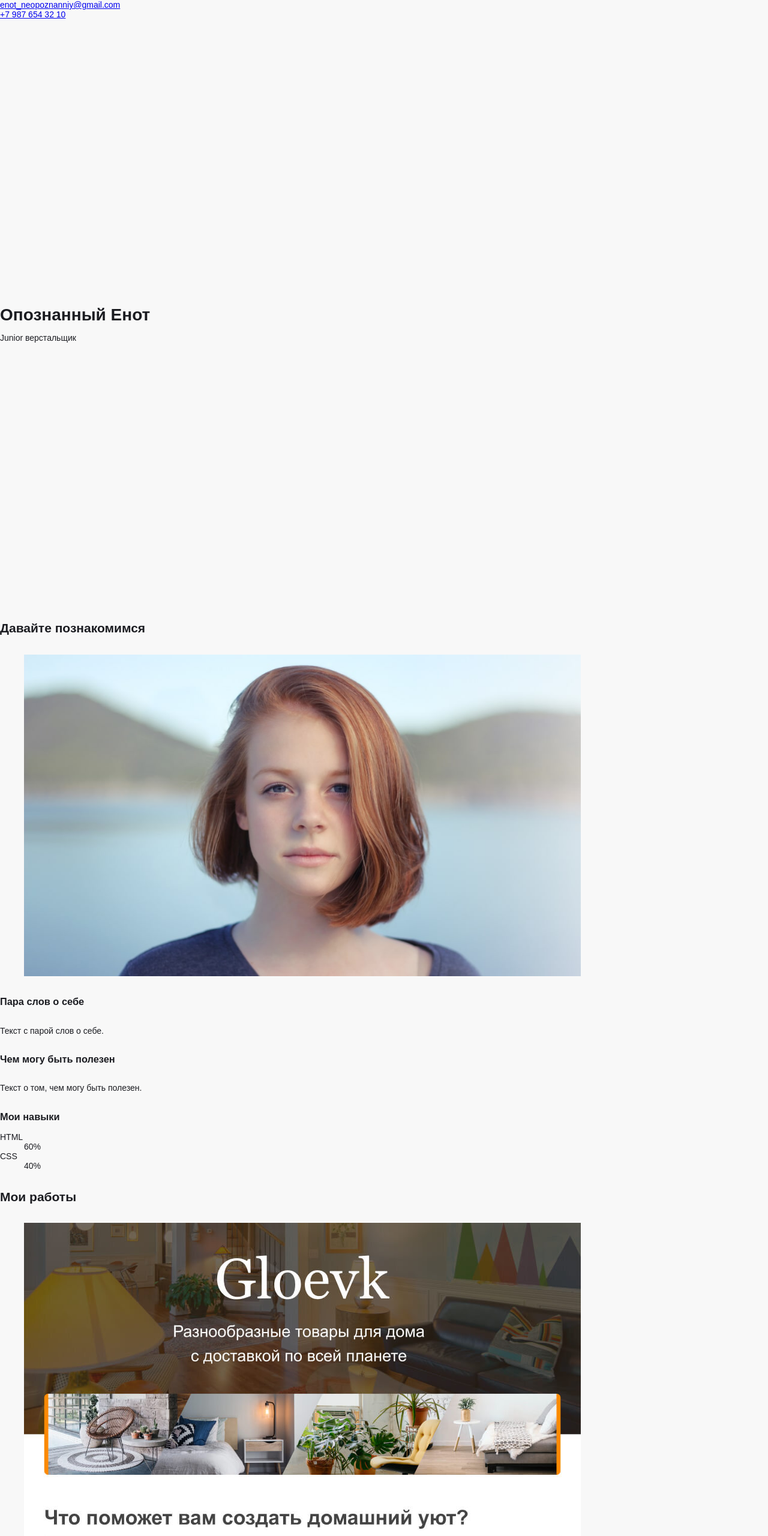
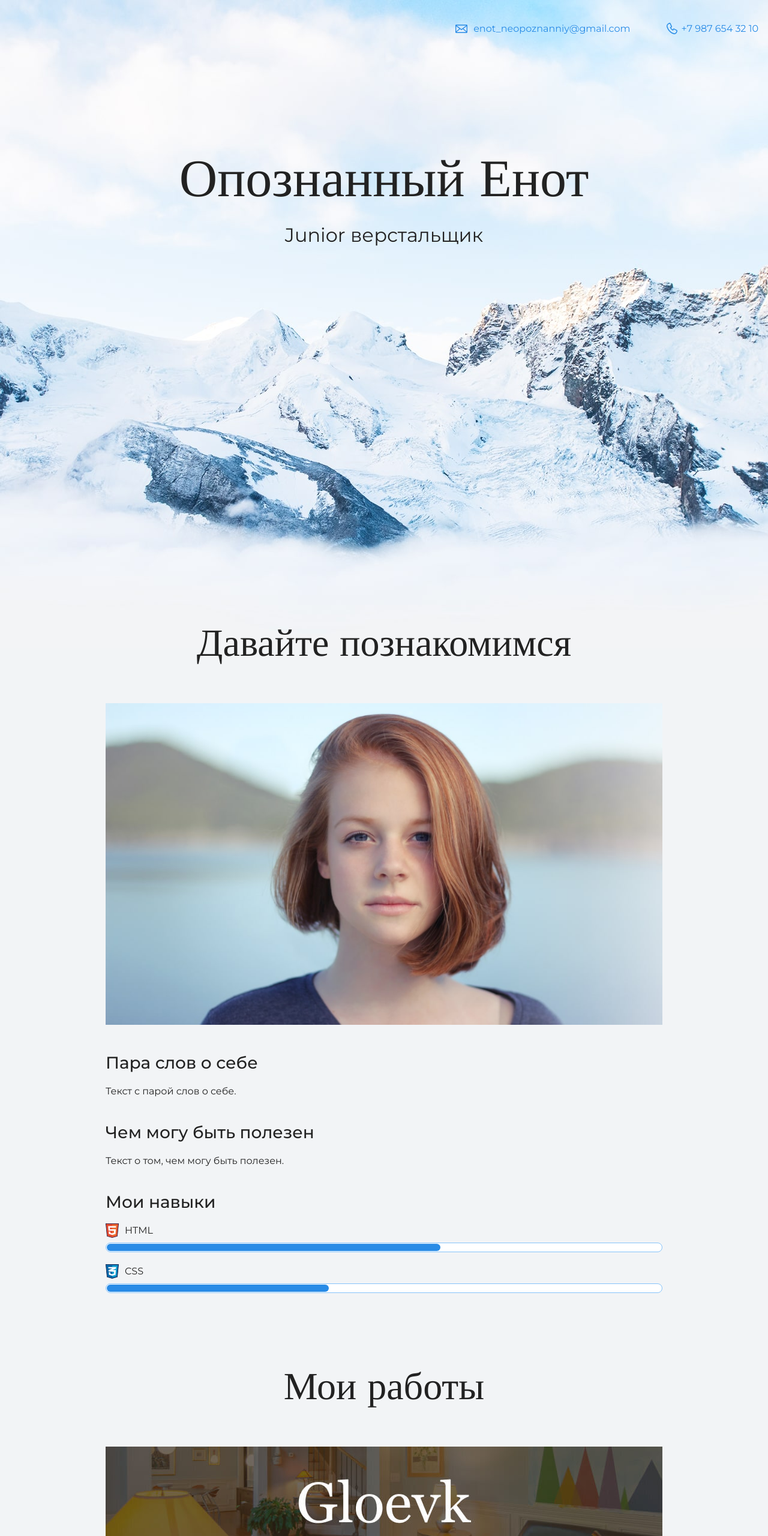
Before and after one commit to visavin/html_test, a plain HTML site: page index.html in a window 1280 px wide. Shown: the top 2560 px of the page at 60% size. Drawn offline with nearby package versions, Linux system fonts and the light colour scheme; a web font is replaced by a local one.

Commit message:
Update style.css

```diff
--- a/style.css
+++ b/style.css
@@ -1,190 +1,193 @@
-@font-face {
-    font-family: 'TT Lakes';
-    src: local('TT Lakes'), url("./TTLakes/TTLakes-Regular.woff") format('woff');
-    font-weight: 400;
-    font-style: normal;
-    font-display: swap;
+body {
+  margin: 0;
+  min-width: 960px;
+  font-family: "Montserrat", "Helvetica", "Arial", sans-serif;
+  font-size: 16px;
+  line-height: 32px;
+  color: #222222;
+  background-color: #f2f4f6;
+  background-image: url("img/hero-bg.jpg");
+  background-repeat: no-repeat;
+  background-position: top center;
 }
 
-@font-face {
-    font-family: 'TT Lakes';
-    src: local('TT Lakes'), url("./TTLakes/TTLakes-Medium.woff") format('woff');
-    font-weight: 500;
-    font-style: normal;
-    font-display: swap;
-}
-@font-face {
-    font-family: 'TT Lakes';
-    src: local('TT Lakes'), url("./TTLakes/TTLakes-Bold.woff") format('woff');
-    font-weight: 700;
-    font-style: normal;
-    font-display: swap;
+.container {
+  max-width: 928px;
+  margin: 0 auto;
+  padding: 0 16px;
 }
 
-html {
-    margin: 0;
-    padding: 0;
-    font-size: 14px;
-    font-family: "TT Lakes", sans-serif;
-    color: #1B1C21;
-    box-sizing: border-box;
+.page-header {
+  margin: 0 0 160px;
+  padding: 32px 0 32px;
 }
 
-*, *::before, *::after {
-    box-sizing: inherit;
+.page-header .container,
+.page-footer .container {
+  max-width: 1408px;
+  text-align: right;
 }
 
-body {
+.page-header a {
+  margin-left: 56px;
+  color: #288be6;
+  text-decoration: none;
+  background-repeat: no-repeat;
+  background-position: left;
+}
+
+.header-email {
+  padding-left: 30px;
+  background-image: url("img/icon-email-header.svg");
+}
+
+.header-phone {
+  padding-left: 25px;
+  background-image: url("img/icon-phone-header.svg");
+}
+
+.hero-image {
+  margin-bottom: 620px;
+}
+
+.hero-image .container {
+  max-width: 1408px;
+  text-align: center;
+}
+
+.heading {
+  margin: 0 0 16px;
+  font-family: "Old Standard TT", "Times", "Times New Roman", serif;
+  font-size: 88px;
+  line-height: 96px;
+  font-weight: 400;
+}
+
+.hero-image p {
+  margin: 0;
+  font-size: 32px;
+  line-height: 48px;
+}
+
+.intro {
+  margin: 0 0 120px;
+}
+
+.subheading {
+  margin: 0 0 56px;
+  font-family: "Old Standard TT", "Times", "Times New Roman", serif;
+  font-size: 64px;
+  line-height: 80px;
+  font-weight: 400;
+  text-align: center;
+}
+
+.user-image {
+  margin: 0 0 32px;
+  text-align: center;
+}
+
+.intro h3,
+.portfolio h3 {
+  margin: 0 0 12px;
+  font-size: 28px;
+  line-height: 40px;
+  font-weight: 500;
+}
+
+.intro p {
+  margin: 0 0 32px;
+}
+
+.skills-list {
   margin: 0;
   padding: 0;
 }
 
-.header-container {
-    height: 88px;
-    background-color: #FFFFFF;
-    width: auto;
-    display: flex;
-    justify-content: space-between;
-    align-items: center;
-    border-bottom: 1px solid #D9FFF5;
+.skills-list dt {
+  padding-left: 32px;
+  background-repeat: no-repeat;
+  background-position: left;
 }
 
-.header-container__column {
-    display: flex;
-    justify-content: space-evenly;
-    align-items: center;
-    flex: 1 0 auto;
-    /*border: chartreuse 1px dotted;*/
+.skill-html {
+  background-image: url("img/icon-html.svg");
 }
 
-.header-container__item {
-    /*border: blueviolet 1px dashed;*/
+.skill-css {
+  background-image: url("img/icon-css.svg");
 }
 
-.menu__button {
-    margin: 0;
+.level {
+  margin: 4px 0 16px;
   padding: 0;
-    vertical-align: middle;
-    border: 0;
-    background: no-repeat url(img/header/burger.svg);
-    width: 40px;
-    height: 40px;
+  height: 14px;
+  font-size: 0;
+  background-color: #ffffff;
+  border: 1px solid #86c3fa;
+  border-radius: 8px;
 }
 
-.logo__img {
-    vertical-align: middle;
-}
-
-.divider__img {
-    vertical-align: middle;
-    background: no-repeat url(img/header/divider.svg);
-    width: 2px;
-    height: 32px;
-}
-
-.repair__button {
-    margin: 0;
-    padding: 0;
-    vertical-align: middle;
-    border: 0;
-    background: no-repeat url(img/header/repair.svg);
-    width: 40px;
-    height: 40px;
-}
-
-.checkstatus__button {
-    margin: 0;
-    padding: 0;
-    vertical-align: middle;
-    border: 0;
-    background: no-repeat url(img/header/checkstatus.svg);
-    width: 40px;
-    height: 40px;
-}
-
-.container {
-    background: #F8F8F8;
-    min-height: 509px;
-    display: flex;
-    flex-flow: column;
-}
-
-h1 {
-    font-size: 28px;
-    margin-block-start: 0;
-    margin-block-end: 0;
-    margin-inline-start: 0;
-    margin-inline-end: 0;
-    font-weight: bold;
-    font-style: normal;
-}
-
-.title {
-    padding: 0 16px;
-    margin: 24px 0;
-    border-left: 4px solid #41F6D7;
-}
-
-.slide-menu {
-    display: flex;
-    justify-content: space-between;
-    overflow-x: scroll;
-    padding: 0 16px 24px 16px;
-}
-
-.slide-menu__button {
-    flex: 1 0 auto;
-    align-items: center;
-    padding: 8px;
-    margin: 0 8px 0 8px;
-}
-
-.slide-menu__button--active {
-    background: #FFFFFF;
-    border: 2px solid #B8FFEC;
+.level div {
+  margin: 1px;
+  height: 12px;
+  background-color: #288be6;
   border-radius: 6px;
 }
 
-.slide-menu__button a {
-    color: #7E7E82;
-    text-decoration: none;
-    font-size: 16px;
+.portfolio {
+  margin: 0 0 120px;
 }
 
-.about-text__icon {
-    background-image: url(img/main/expand.svg);
-    width: 24px;
-    height: 24px;
-    display: inline-block;
-    vertical-align: bottom;
+.projects {
+  margin: 0;
+  padding: 0;
+  list-style: none;
 }
 
-.main-container {
-    margin: 0;
-    display: flex;
-    flex-wrap: wrap;
+.projects li {
+  margin: 0 0 80px;
 }
 
-.main-container__item {
-    margin: 0;
+.project-image {
+  margin: 0 0 24px;
+  text-align: center;
 }
 
-.about-text {
-    margin: 0 16px 16px 16px;
+.projects p {
+  margin: 0 0 24px;
 }
 
-.about-text a {
-    color: #1B1C21;
+.button {
+  padding: 6px 20px;
+  display: inline-block;
+  vertical-align: baseline;
   text-decoration: none;
-    font-size: 16px;
-    font-weight: 500;
+  text-transform: uppercase;
+  border-radius: 4px;
+  background-color: #288be6;
+  color: #ffffff;
 }
 
-.about-text p {
-    display: block;
-    margin-block-start: 0;
-    margin-block-end: 16px;
+.page-footer {
+  padding: 40px 0;
+  background-color: #00417d;
 }
 
-.about-img {
+.page-footer a {
+  margin-left: 56px;
+  color: #ffffff;
+  text-decoration: none;
+  background-repeat: no-repeat;
+  background-position: left;
 }
+
+.footer-email {
+  padding-left: 30px;
+  background-image: url("img/icon-email-footer.svg");
+}
+
+.footer-phone {
+  padding-left: 25px;
+  background-image: url("img/icon-phone-footer.svg");
+}
```
Lines whose indentation alone changed are shown as unchanged.
